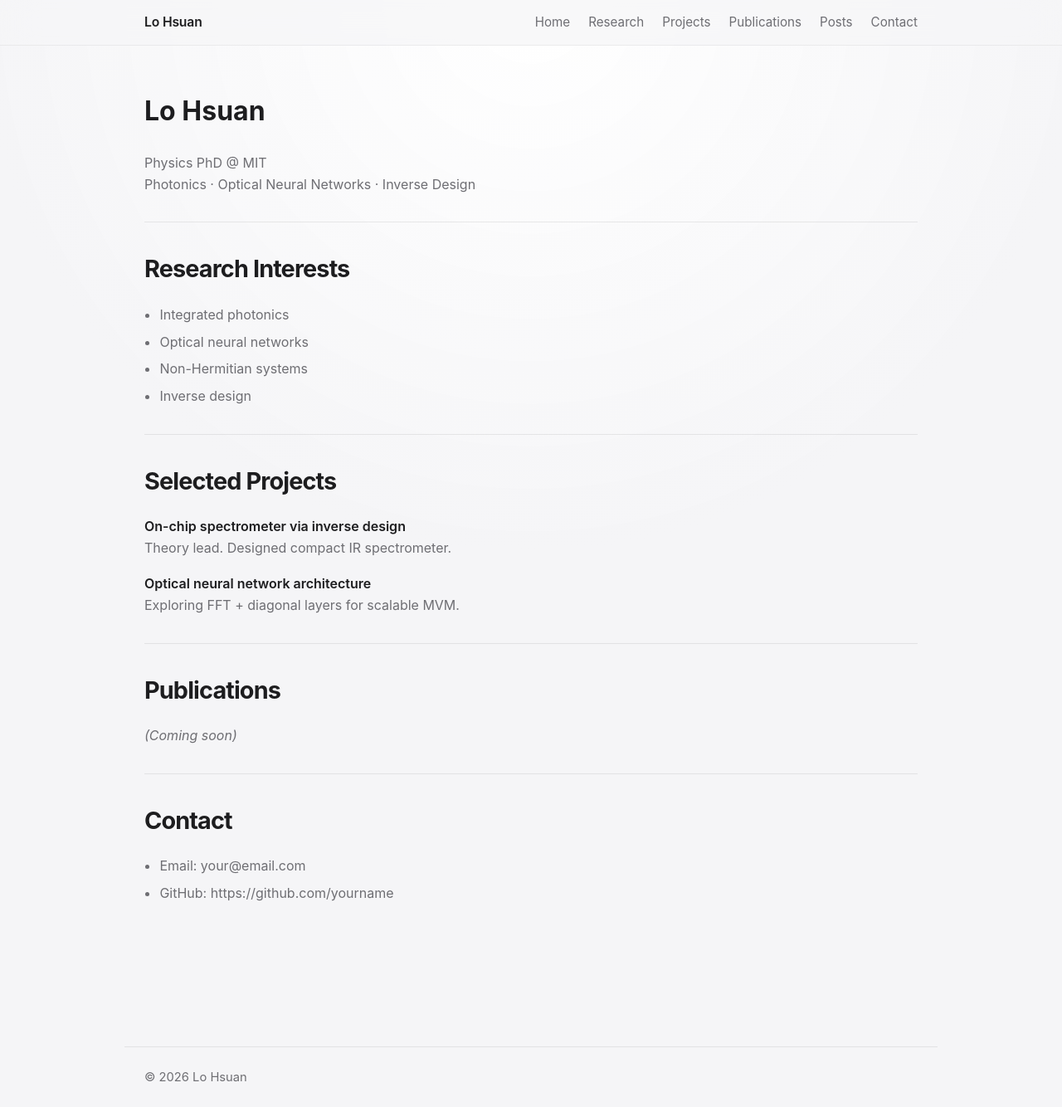
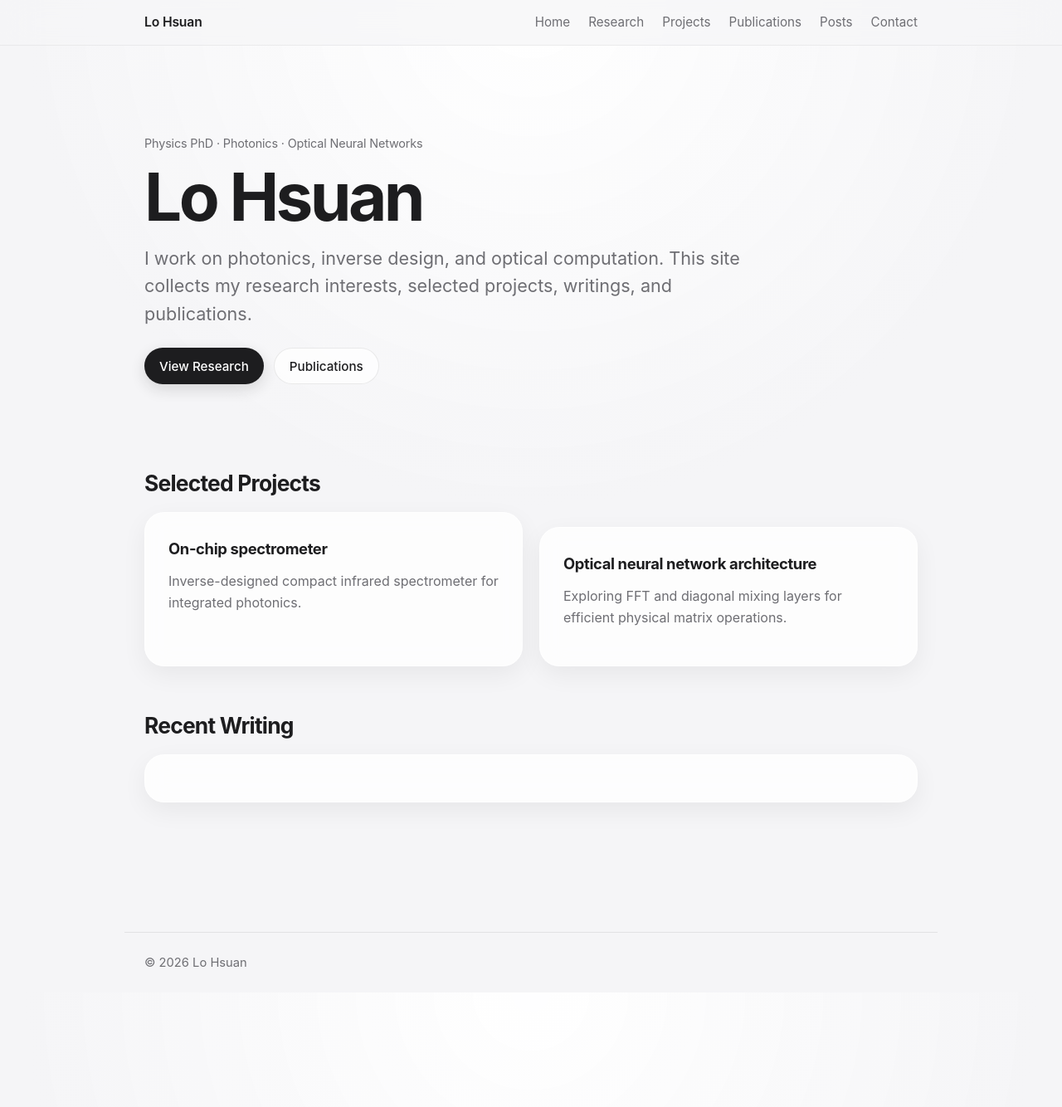
Before and after one commit to HsuanLo/HsuanLo.github.io, a Jekyll site: the page built from index.md, in a window 1280 px wide and 1334 px high. Shown: the whole window at 83% size. Built offline with Jekyll 4.4.1, drawn with Linux system fonts in a browser that asks for light colours.

Commit message:
Update index.md

```diff
--- a/index.md
+++ b/index.md
@@ -1,41 +1,46 @@
 ---
 layout: default
-title: Lo Hsuan
+title: Home
 ---
 
-# Lo Hsuan
+<section class="hero">
+  <span class="eyebrow">Physics PhD · Photonics · Optical Neural Networks</span>
+  <h1>Lo Hsuan</h1>
+  <p>
+    I work on photonics, inverse design, and optical computation.
+    This site collects my research interests, selected projects, writings, and publications.
+  </p>
 
-Physics PhD @ MIT
-Photonics · Optical Neural Networks · Inverse Design
+  <div class="button-row">
+    <a class="button button-primary" href="/research/">View Research</a>
+    <a class="button button-secondary" href="/publications/">Publications</a>
+  </div>
+</section>
 
----
+<section class="section">
+  <h2 class="section-title">Selected Projects</h2>
+  <div class="grid grid-2">
+    <div class="card">
+      <h3>On-chip spectrometer</h3>
+      <p>Inverse-designed compact infrared spectrometer for integrated photonics.</p>
+    </div>
+    <div class="card">
+      <h3>Optical neural network architecture</h3>
+      <p>Exploring FFT and diagonal mixing layers for efficient physical matrix operations.</p>
+    </div>
+  </div>
+</section>
 
-## Research Interests
-
-- Integrated photonics
-- Optical neural networks
-- Non-Hermitian systems
-- Inverse design
-
----
-
-## Selected Projects
-
-**On-chip spectrometer via inverse design**
-Theory lead. Designed compact IR spectrometer.
-
-**Optical neural network architecture**
-Exploring FFT + diagonal layers for scalable MVM.
-
----
-
-## Publications
-
-*(Coming soon)*
-
----
-
-## Contact
-
-- Email: your@email.com
-- GitHub: https://github.com/yourname
+<section class="section">
+  <h2 class="section-title">Recent Writing</h2>
+  <div class="card">
+    <ul class="post-list">
+      {% for post in site.posts limit:5 %}
+      <li>
+        <a href="{{ post.url | relative_url }}">{{ post.title }}</a>
+        <span class="post-date">{{ post.date | date: "%B %d, %Y" }}</span>
+      </li>
+      {% endfor %}
+    </ul>
+  </div>
+</section>
```
